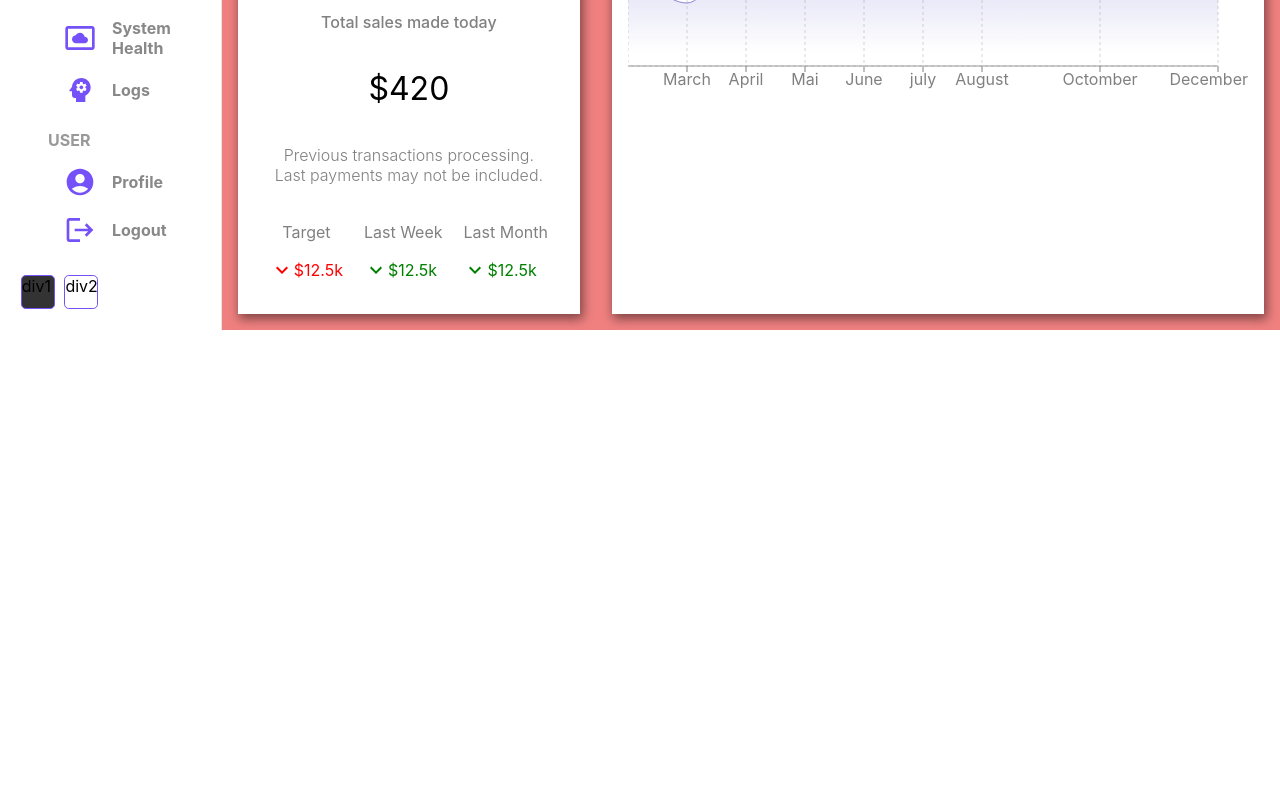
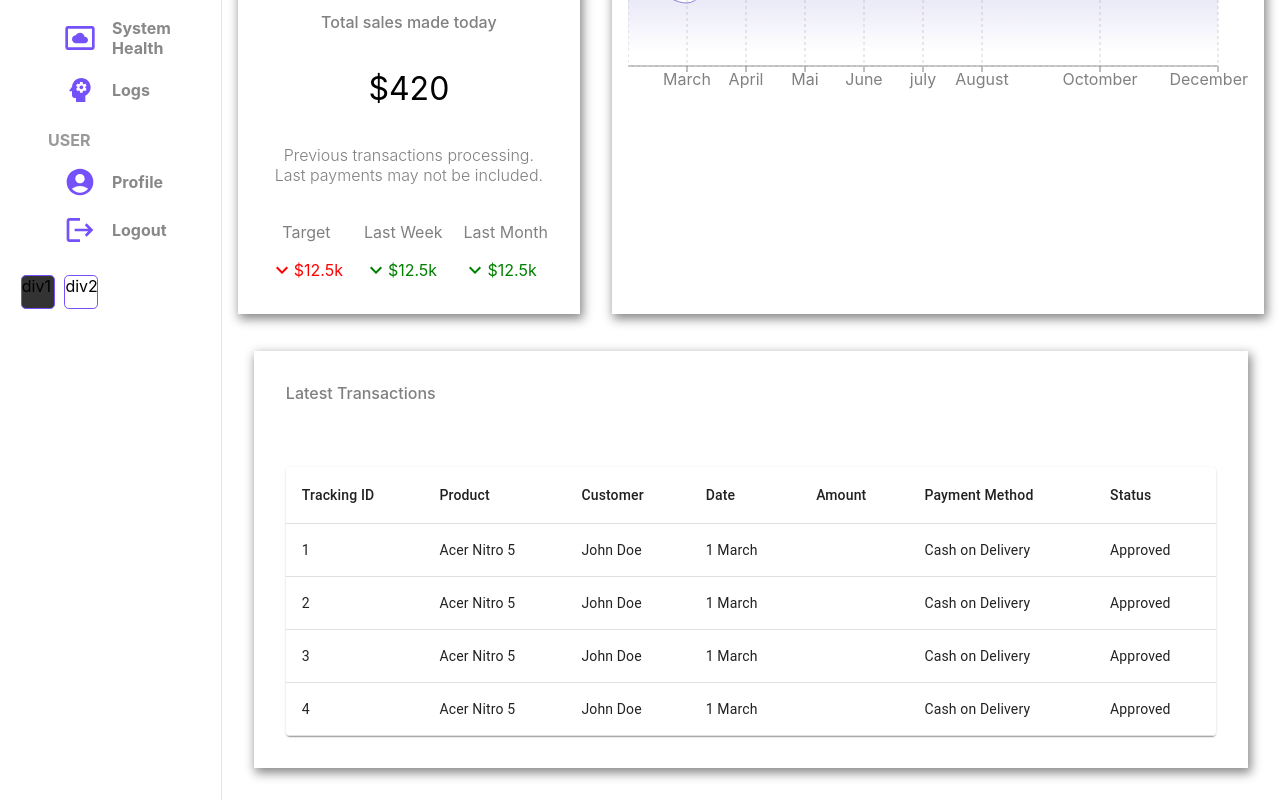
Before and after one commit to KristinaChausheva/react-admin-panel, a React (Create React App) app: page / in a window 1280 px wide. Shown: the part 592-1392 px from the top of the page. Before the commit the page ends 926 px from the top, so only its background shows below. Built offline with nearby package versions, Linux system fonts and the light colour scheme.

Commit message:
mui table added

```diff
--- /dev/null
+++ b/src/components/table/TableList.jsx
@@ -0,0 +1,82 @@
+import "./tableList.scss"
+
+import Table from "@mui/material/Table"
+import TableBody from "@mui/material/TableBody"
+import TableCell from "@mui/material/TableCell"
+import TableContainer from "@mui/material/TableContainer"
+import TableHead from "@mui/material/TableHead"
+import TableRow from "@mui/material/TableRow"
+import Paper from "@mui/material/Paper"
+
+function TableList() {
+  const rows = [
+    {
+      id: 1,
+      product: "Acer Nitro 5",
+      img: "https://cyberport.scene7.com/is/image/cyberport/211006135644900301900061A?$Zoom_1000$",
+      customer: "John Doe",
+      date: "1 March",
+      method: "Cash on Delivery",
+      status: "Approved",
+    },
+    {
+      id: 2,
+      product: "Acer Nitro 5",
+      img: "https://cyberport.scene7.com/is/image/cyberport/211006135644900301900061A?$Zoom_1000$",
+      customer: "John Doe",
+      date: "1 March",
+      method: "Cash on Delivery",
+      status: "Approved",
+    },
+    {
+      id: 3,
+      product: "Acer Nitro 5",
+      img: "https://cyberport.scene7.com/is/image/cyberport/211006135644900301900061A?$Zoom_1000$",
+      customer: "John Doe",
+      date: "1 March",
+      method: "Cash on Delivery",
+      status: "Approved",
+    },
+    {
+      id: 4,
+      product: "Acer Nitro 5",
+      img: "https://cyberport.scene7.com/is/image/cyberport/211006135644900301900061A?$Zoom_1000$",
+      customer: "John Doe",
+      date: "1 March",
+      method: "Cash on Delivery",
+      status: "Approved",
+    },
+  ]
+  return (
+    <TableContainer component={Paper} className="table">
+      <Table sx={{ minWidth: 650 }} aria-label="simple table">
+        <TableHead>
+          <TableRow>
+            <TableCell className="tabelCell">Tracking ID</TableCell>
+            <TableCell className="tabelCell">Product</TableCell>
+            <TableCell className="tabelCell">Customer</TableCell>
+            <TableCell className="tabelCell">Date</TableCell>
+            <TableCell className="tabelCell">Amount</TableCell>
+            <TableCell className="tabelCell">Payment Method</TableCell>
+            <TableCell className="tabelCell">Status</TableCell>
+          </TableRow>
+        </TableHead>
+        <TableBody>
+          {rows.map((row) => (
+            <TableRow key={row.id}>
+              <TableCell className="tabelCell">{row.id}</TableCell>
+              <TableCell className="tabelCell">{row.product}</TableCell>
+              <TableCell className="tabelCell"> {row.customer}</TableCell>
+              <TableCell className="tabelCell">{row.date}</TableCell>
+              <TableCell className="tabelCell">{row.amount}</TableCell>
+              <TableCell className="tabelCell">{row.method}</TableCell>
+              <TableCell className="tabelCell">{row.status}</TableCell>
+            </TableRow>
+          ))}
+        </TableBody>
+      </Table>
+    </TableContainer>
+  )
+}
+
+export default TableList
--- /dev/null
+++ b/src/components/table/tableList.scss
@@ -0,0 +1,2 @@
+.table {
+}
--- a/src/pages/home/Home.jsx
+++ b/src/pages/home/Home.jsx
@@ -5,6 +5,8 @@ import Widget from "../../components/widget/Widget"
 
 import Chart from "../../components/chart/Chart"
 import Featured from "../../components/featured/Featured"
+
+import TableList from "../../components/table/TableList"
 
 function Home() {
   return (
@@ -22,6 +24,10 @@ function Home() {
           <Featured />
           <Chart />
         </div>
+        <div className="listContainer">
+          <div className="listTitle">Latest Transactions</div>
+          <TableList />
+        </div>
       </div>
     </div>
   )
--- a/src/pages/home/home.scss
+++ b/src/pages/home/home.scss
@@ -3,7 +3,7 @@
   flex-direction: row;
 
   .homeContainer {
-    background-color: lightcoral;
+    // background-color: lightcoral;
     flex: 6;
 
     .widgets,
@@ -16,5 +16,18 @@
     .charts {
       padding: 0.3em 1em;
     }
+
+    .listContainer {
+      box-shadow: 2px 4px 10px 1px rgbs(201, 201, 201, 0.47);
+      -webkit-box-shadow: 2px 4px 10px 1px rgba(0, 0, 0, $alpha: 0.47);
+      padding: 2em;
+      margin: 2em;
+    }
+
+    .listTitle {
+      font-weight: 500;
+      color: gray;
+      margin-bottom: 4em;
+    }
   }
 }
```
